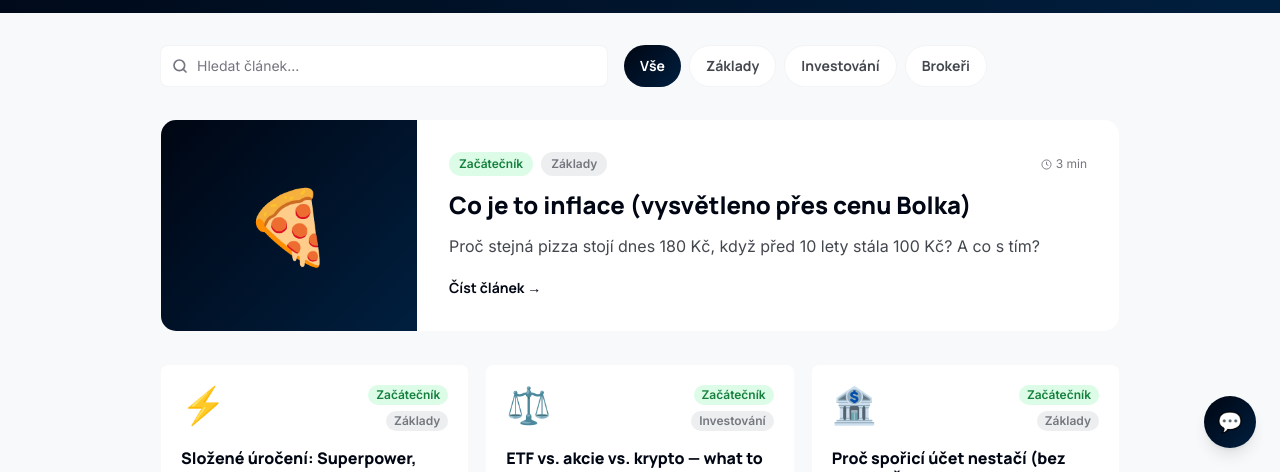
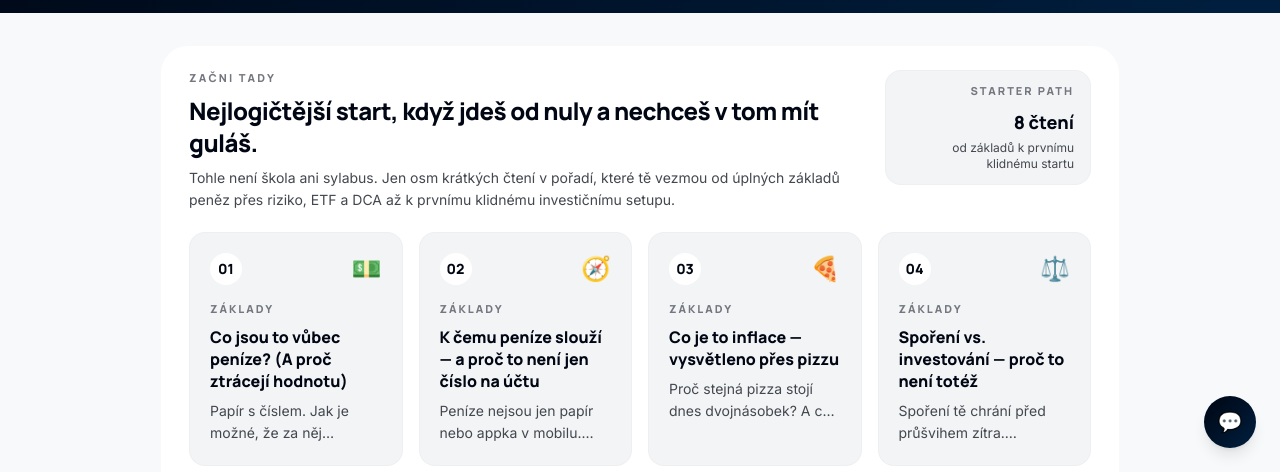
Before and after one commit to krysbrez/Radar, a React (Vite) app in the folder app/: page /knowhow in a window 1280 px wide. Shown: the part 328-800 px from the top of the page. Built offline with nearby package versions, Linux system fonts and the light colour scheme; no server answers.

Commit message:
feat: align know how starter path with beginner flow

```diff
--- a/app/src/pages/KnowHowListPage.jsx
+++ b/app/src/pages/KnowHowListPage.jsx
@@ -32,6 +32,16 @@ export default function KnowHowListPage() {
 
   const featured = filtered[0];
   const rest = filtered.slice(1);
+  const starterPath = [
+    "co-jsou-penize",
+    "k-cemu-penize-slouzi",
+    "co-je-inflace-pizza",
+    "sporeni-vs-investovani",
+    "co-je-riziko",
+    "co-jsou-etf",
+    "dca-strategie",
+    "jak-zacit-investovat-jednoduse",
+  ].map((id) => KNOWHOW_ARTICLES.find((article) => article.id === id)).filter(Boolean);
 
   return (
     <div className="min-h-screen bg-surface">
@@ -57,6 +67,59 @@ export default function KnowHowListPage() {
       </div>
 
       <div className="max-w-5xl mx-auto px-6 md:px-8 py-8">
+        <div className="mb-8 rounded-[1.75rem] border border-outline-variant/10 bg-white px-6 py-6 md:px-7">
+          <div className="flex items-start justify-between gap-6">
+            <div className="max-w-2xl">
+              <p className="text-[11px] font-black uppercase tracking-[0.2em] text-outline font-headline">
+                Začni tady
+              </p>
+              <h2 className="mt-2 text-2xl font-black tracking-tight text-primary font-headline">
+                Nejlogičtější start, když jdeš od nuly a nechceš v tom mít guláš.
+              </h2>
+              <p className="mt-2 text-sm leading-relaxed text-on-surface-variant">
+                Tohle není škola ani sylabus. Jen osm krátkých čtení v pořadí, které tě vezmou od úplných základů peněz přes riziko, ETF a DCA až k prvnímu klidnému investičnímu setupu.
+              </p>
+            </div>
+            <div className="hidden md:block rounded-2xl border border-outline-variant/10 bg-surface-container-low px-4 py-3 text-right">
+              <p className="text-[11px] font-black uppercase tracking-[0.18em] text-outline font-headline">
+                Starter path
+              </p>
+              <p className="mt-2 text-lg font-black text-primary font-headline">
+                8 čtení
+              </p>
+              <p className="mt-1 text-xs text-on-surface-variant">
+                od základů k prvnímu klidnému startu
+              </p>
+            </div>
+          </div>
+
+          <div className="mt-5 grid grid-cols-1 md:grid-cols-4 gap-4">
+            {starterPath.map((article, index) => (
+              <Link
+                key={article.id}
+                to={`/knowhow/${article.id}`}
+                className="group rounded-2xl border border-outline-variant/10 bg-surface-container-low px-5 py-5 transition-all hover:border-outline-variant/25 hover:bg-white"
+              >
+                <div className="flex items-center justify-between gap-3">
+                  <span className="flex h-8 w-8 items-center justify-center rounded-full bg-white text-sm font-black text-primary font-headline">
+                    0{index + 1}
+                  </span>
+                  <span className="text-2xl">{article.emoji}</span>
+                </div>
+                <p className="mt-4 text-[11px] font-black uppercase tracking-[0.18em] text-outline font-headline">
+                  {article.category}
+                </p>
+                <h3 className="mt-2 text-base font-black leading-snug text-primary font-headline group-hover:text-primary-container transition-colors">
+                  {article.title}
+                </h3>
+                <p className="mt-2 text-sm leading-relaxed text-on-surface-variant line-clamp-2">
+                  {article.excerpt}
+                </p>
+              </Link>
+            ))}
+          </div>
+        </div>
+
         {/* Search + filters */}
         <div className="flex flex-col sm:flex-row gap-4 mb-8">
           <div className="relative flex-1 max-w-md">
```
